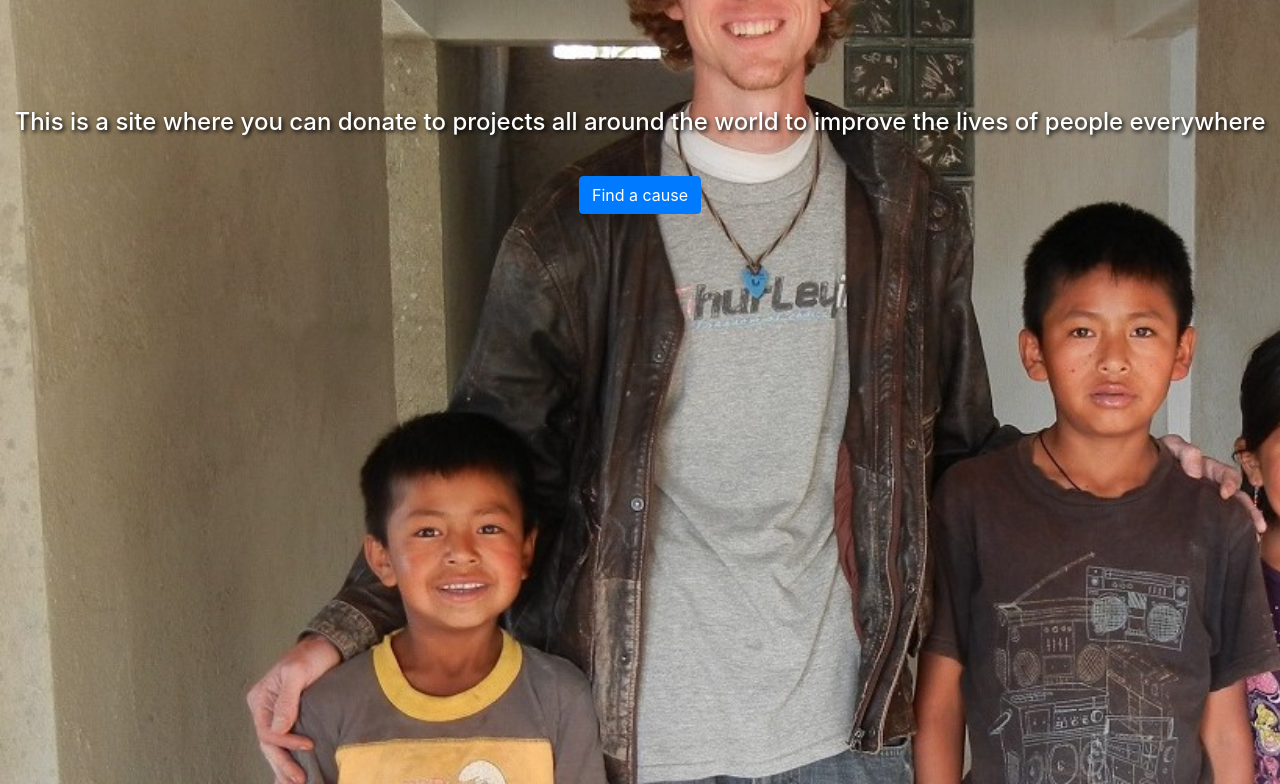
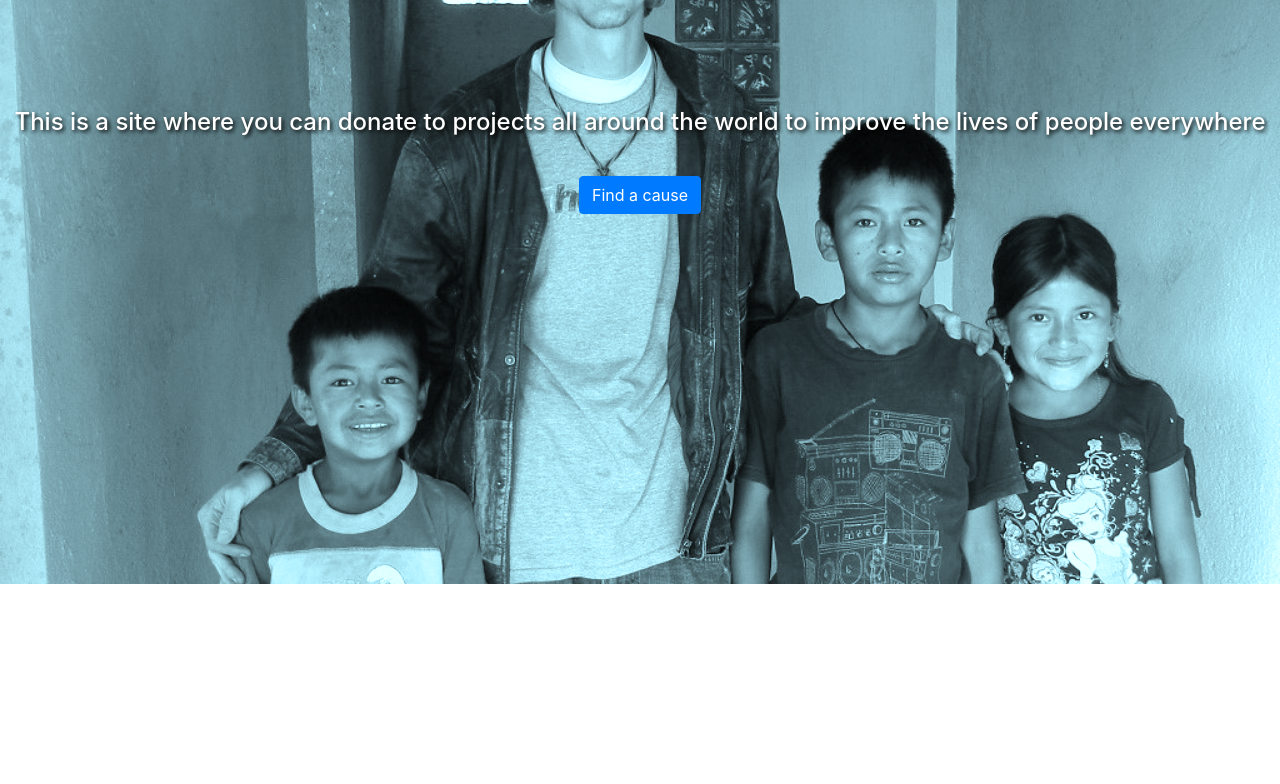
Before and after one commit to landonrs/roads_to_peace, a website: page public/roadsToPeace.html in a window 1280 px wide. Shown: the part 216-1000 px from the top of the page. Drawn offline with nearby package versions, Linux system fonts and the light colour scheme.

Commit message:
FINALLY FIGURED IT OUT!!!

```diff
--- a/public/roadCss.css
+++ b/public/roadCss.css
@@ -98,12 +98,7 @@ margin: auto;
     z-index: -1;
 
     display: block;
-
-    filter:  sepia(100%) hue-rotate(145deg);
-  }
-
-  body{
-    background-image: url('/bg-img.jpg');
+    background-image: url('/roads_bg_img.jpg');
     width: 100%;
     height: 100%;
 
@@ -111,6 +106,7 @@ margin: auto;
     -moz-background-size: cover;
     -o-background-size: cover;
     background-size: cover;
+    filter:  sepia(100%) hue-rotate(145deg);
   }
 
   .well {
```
Also changed, not shown: public/roads_bg_img.jpg (renamed from public/bg-img.JPG).
